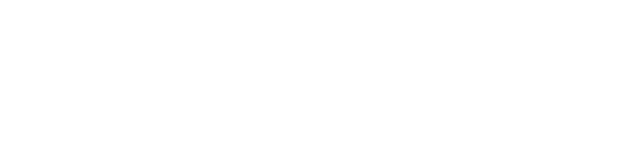
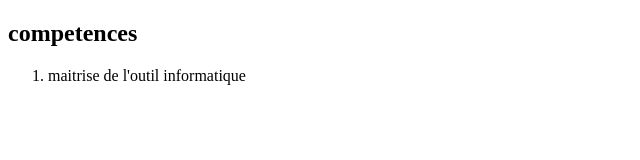
Before and after one commit to Bbksteven/git-mon-cv, a plain HTML site: page index.html in a window 1280 px wide. Shown: the whole page, without its empty margins (0-640 px from the left). Drawn offline with Linux system fonts and the light colour scheme.

Commit message:
mise en place de la section competences

```diff
--- a/index.html
+++ b/index.html
@@ -8,6 +8,12 @@
     <title>Document</title>
 </head>
 <body>
+    <section>
+        <h2>competences</h2>
+        <ol>
+            <li>maitrise de l'outil informatique</li>
 
+        </ol>
+    </section>
 </body>
 </html>
```
